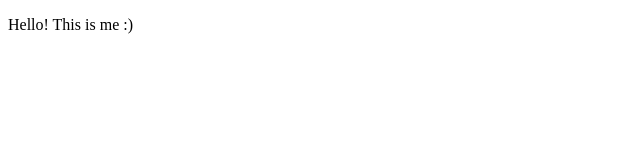
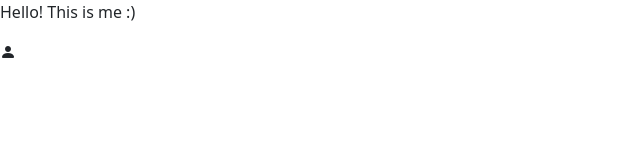
Before and after one commit to Sarah-08/My-Porfolio, a website: page index.html in a window 1280 px wide. Shown: the whole page, without its empty margins (0-640 px from the left). Drawn offline with nearby package versions, Linux system fonts and the light colour scheme.

Commit message:
emoji added

```diff
--- a/index.html
+++ b/index.html
@@ -5,8 +5,11 @@
     <meta http-equiv="X-UA-Compatible" content="IE=edge">
     <meta name="viewport" content="width=device-width, initial-scale=1.0">
     <title>Document</title>
+    <link rel="stylesheet" href="https://cdn.jsdelivr.net/npm/bootstrap@5.2.1/dist/css/bootstrap.min.css">
+    <link rel="stylesheet" href="https://cdn.jsdelivr.net/npm/bootstrap-icons@1.9.1/font/bootstrap-icons.css">
 </head>
 <body>
     <p>Hello! This is me :) </p>
+    <span class="bi bi-person-fill"></span>
 </body>
 </html>
```
